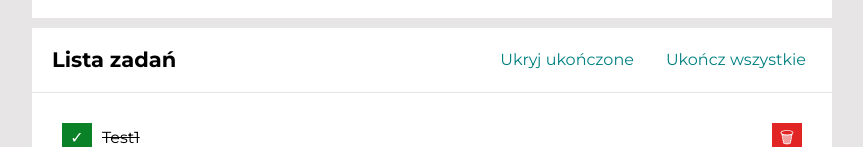
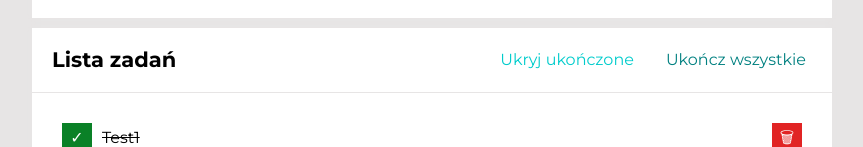
Before and after one commit to SzymonJaworski/to-do-list-react, a React (Create React App) app: page / in a window 1280 px wide. In both pictures the pointer is over the button 775 px from the left and 287 px from the top of the page. Shown: the part 227-374 px from the top of the page, without its empty margins (208-1071 px from the left). Built offline with nearby package versions, Linux system fonts and the light colour scheme.

Commit message:
added styles to .section__button

```diff
--- a/src/Buttons/style.css
+++ b/src/Buttons/style.css
@@ -39,3 +39,11 @@
     color: #ccc;
     cursor: not-allowed;
 }
+
+.section__button:hover {
+    color: hsl(180, 100%, 40%);
+}
+
+.section__button:active {
+    color: hsl(180, 100%, 45%);
+}
```
